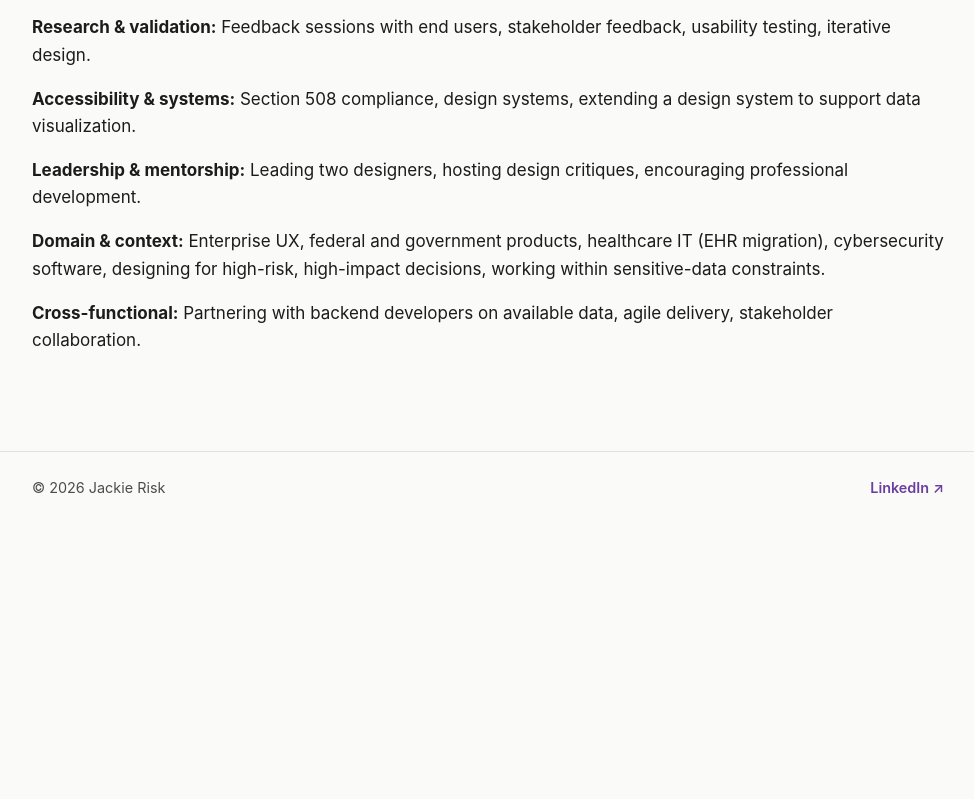
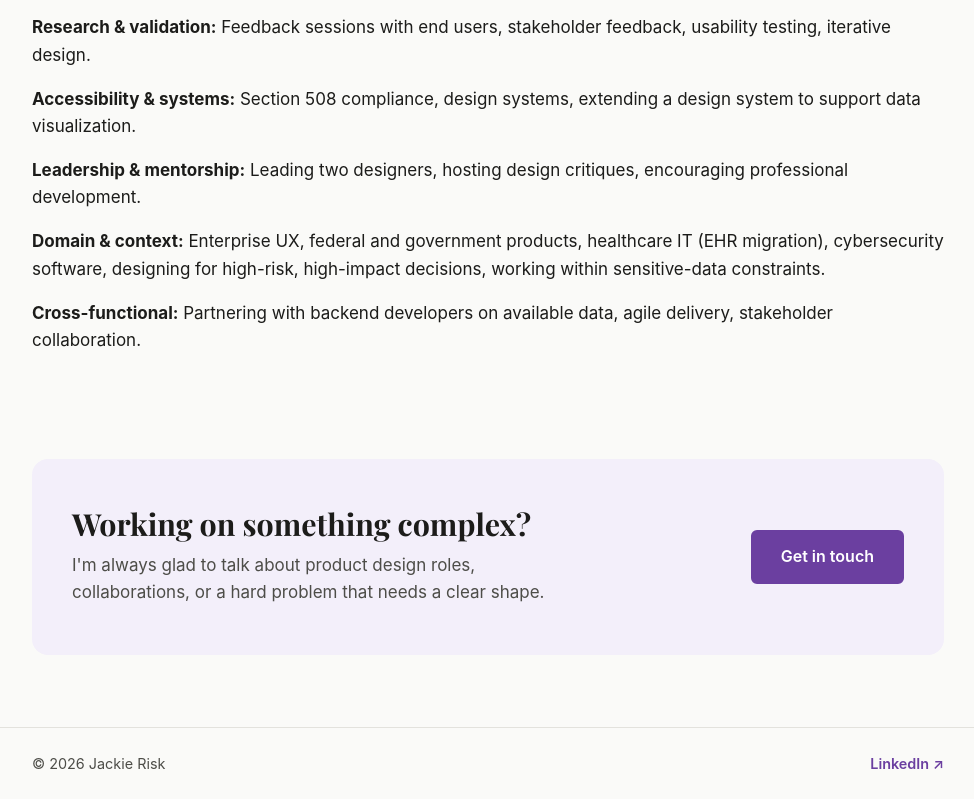
Before and after one commit to JackieRisk/portfolio, a plain HTML site: page case-studies/eagle6-status-dashboard.html in a window 1280 px wide. Shown: the part 8698-9497 px from the top of the page, without its empty margins (152-1126 px from the left). Before the commit the page ends 9221 px from the top, so only its background shows below. Drawn offline with nearby package versions, Linux system fonts and the light colour scheme.

Commit message:
Move get-in-touch block off home to About and case studies; home hero button now links to Contact
Co-Authored-By: Claude Sonnet 5.5 <noreply@anthropic.com>

```diff
--- a/case-studies/eagle6-status-dashboard.html
+++ b/case-studies/eagle6-status-dashboard.html
@@ -280,6 +280,16 @@
       </p>
 
     </div>
+
+    <section class="closing wrap" aria-labelledby="closing-title">
+      <div class="closing-inner">
+        <div>
+          <h2 id="closing-title">Working on something complex?</h2>
+          <p>I'm always glad to talk about product design roles, collaborations, or a hard problem that needs a clear shape.</p>
+        </div>
+        <a class="btn btn-primary" href="../contact.html">Get in touch</a>
+      </div>
+    </section>
   </main>
 
   <footer class="site-footer">
```
Also changed, not shown: about.html (+9 -0 lines), case-studies/officevibe-awards.html (+10 -0 lines), case-studies/pingboard-migration.html (+10 -0 lines), case-studies/workleap.html (+10 -0 lines), index.html (+1 -11 lines).
